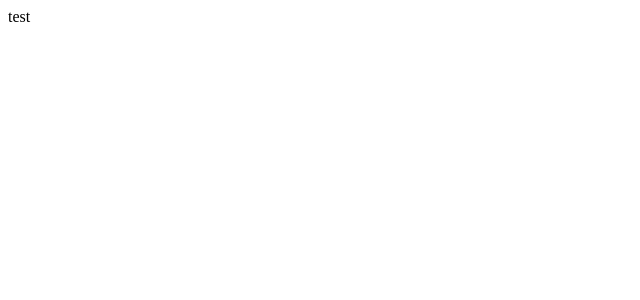
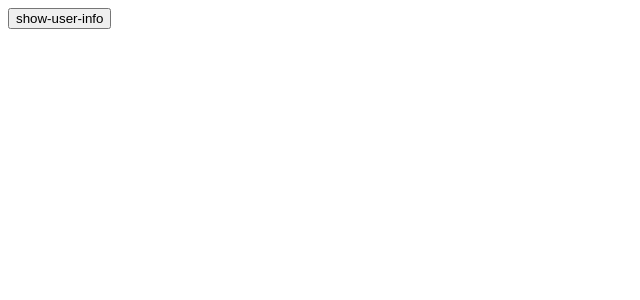
Before and after one commit to mochi256/call_api_template, a React (Create React App) app: page / in a window 1280 px wide. Shown: the top 300 px of the page, without its empty margins (0-640 px from the left). Built offline with nearby package versions, Linux system fonts and the light colour scheme.

Commit message:
update: add web-ui button

```diff
--- a/package.json
+++ b/package.json
@@ -38,5 +38,11 @@
       "last 1 firefox version",
       "last 1 safari version"
     ]
+  },
+  "devDependencies": {
+    "@typescript-eslint/eslint-plugin": "^4.8.1",
+    "@typescript-eslint/parser": "^4.8.1",
+    "eslint": "^7.14.0",
+    "eslint-plugin-react": "^7.21.5"
   }
 }
--- a/src/components/App.tsx
+++ b/src/components/App.tsx
@@ -1,9 +1,14 @@
 import React from 'react';
+import { Button } from './Button';
 
-export const App = () => {
-    return (
-        <div>
-            test
-        </div>
-    );
+
+export interface AppProps {
+  button_title: string,
+}
+
+export const App:React.FC<AppProps> = (props) => {
+  const { button_title } = props;
+  return (
+      <Button title={button_title} />
+  );
 };
--- /dev/null
+++ b/src/components/Button.tsx
@@ -0,0 +1,12 @@
+import React from 'react';
+
+export interface ButtonProps {
+    title: string,
+}
+
+export const Button:React.FC<ButtonProps> = (props) => {
+    const { title } = props;
+    return (
+        <input type={'button'} value={title} />
+    );
+  };
--- a/src/index.tsx
+++ b/src/index.tsx
@@ -3,6 +3,6 @@ import ReactDOM from 'react-dom';
 import { App } from './components/App'
 
 ReactDOM.render(
-  <App />,
+  <App button_title={'show-user-info'} />,
   document.getElementById('root')
 );
```
Also changed, not shown: .eslintrc.json (added).
